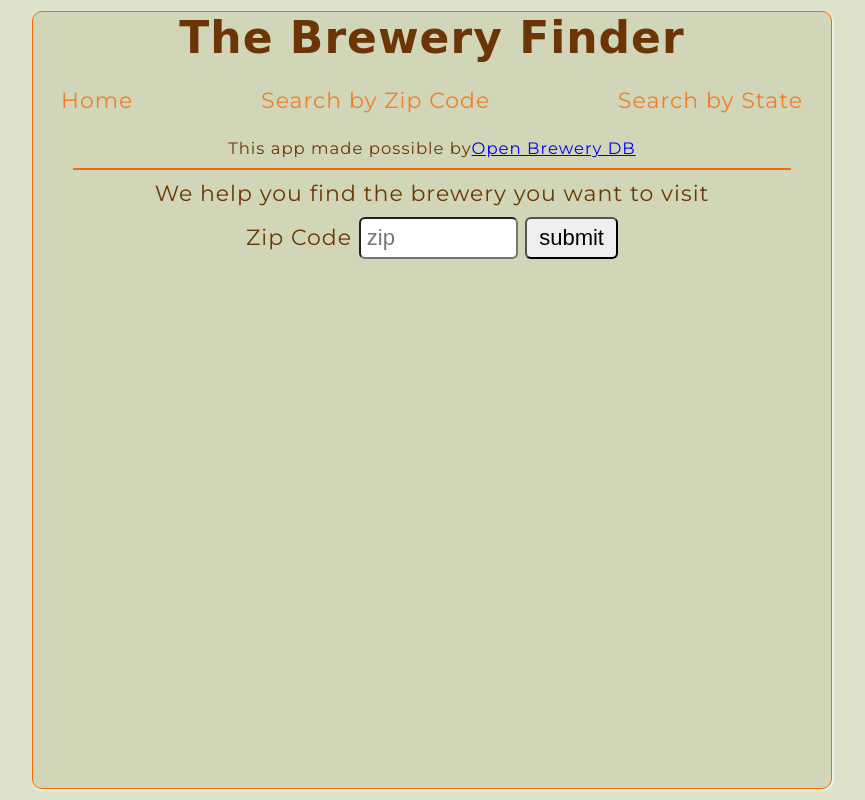
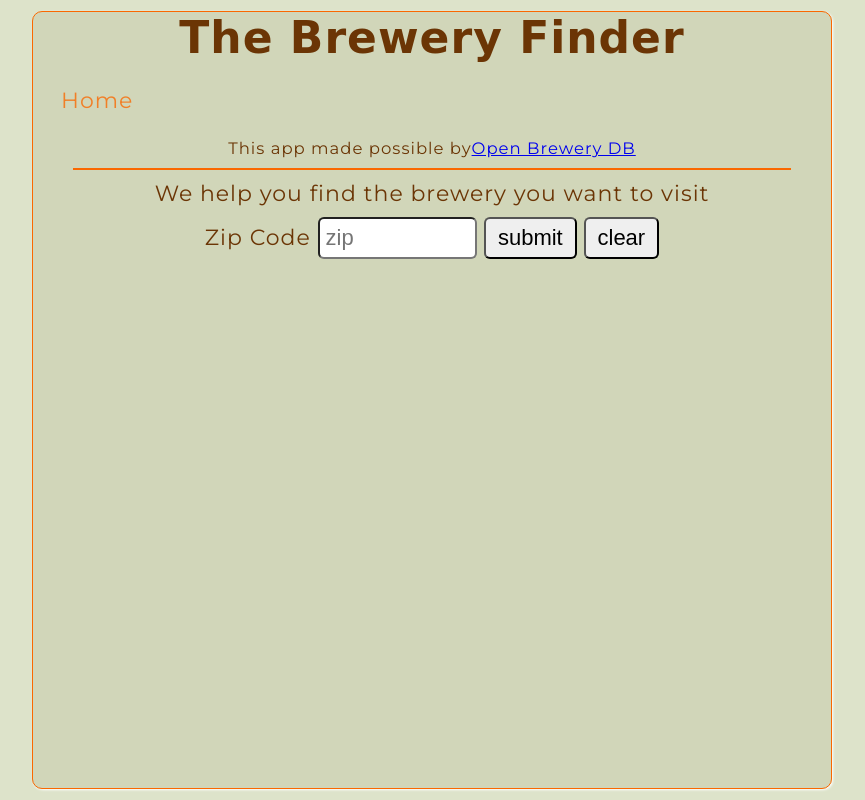
Before and after one commit to JerryApplegarth/The-Brewery-Finder, a plain HTML site: page public/zipcode.html in a window 1280 px wide. Shown: the whole page, without its empty margins (208-1073 px from the left). Drawn offline with Linux system fonts and the light colour scheme; a web font is replaced by a local one.

Commit message:
added button

```diff
--- a/public/js/script.js
+++ b/public/js/script.js
@@ -35,6 +35,11 @@ function request(userInput) {
 					.querySelector('#p_class')
 					.insertAdjacentHTML('beforeend', breweryName);
 			});
+			const clearBtn = document.querySelector('#clear');
+			clearBtn.addEventListener('click', () => {
+				document.querySelector('#p_class').innerHTML = '';
+				document.querySelector('#zip-input').value = '';
+			});
 		})
 		.catch((error) => {
 			`Error: ${error}`;
--- a/public/zipcode.html
+++ b/public/zipcode.html
@@ -39,14 +39,6 @@
 			<nav class="main__nav">
 				<ul class="main__ul">
 					<l1 class="main__li"><a href="/index.html">Home</a></l1>
-					<l1 class="main__li"
-						><a href="/public/zipcode.html"
-							>Search by Zip Code</a
-						></l1
-					>
-					<l1 class="main__li"
-						><a href="/public/state.html">Search by State</a></l1
-					>
 				</ul>
 			</nav>
 			<p class="main__p">
@@ -78,6 +70,12 @@
 							id="btn"
 							title="submit"
 							value="submit" />
+						<input
+							type="button"
+							class="search_btn btn"
+							id="clear"
+							title="submit"
+							value="clear" />
 					</form>
 					<p id="p_class"></p>
 				</div>
```
